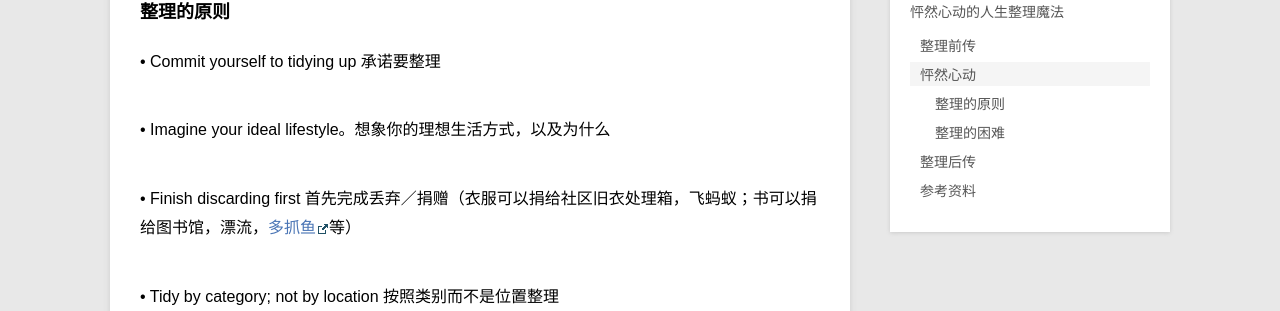
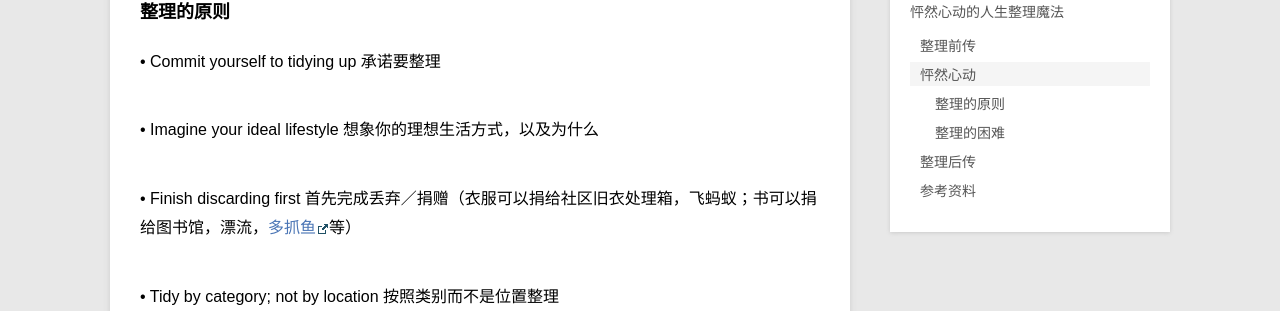
Before and after one commit to violettianjie/violettianjie.github.io, a Jekyll site: the page built from _posts/blog/2018-02-28-sparkjoy.md, in a window 1280 px wide and 900 px high, scrolled down 1116 px. Shown: the part 139-450 px from the top of the window. Built offline with Jekyll 4.4.1, drawn with Linux system fonts in a browser that asks for light colours; comment, search, counter and statistics services are not loaded.

```diff
--- a/_posts/blog/2018-02-28-sparkjoy.md
+++ b/_posts/blog/2018-02-28-sparkjoy.md
@@ -37,7 +37,7 @@ category: blog
 
 •	Commit yourself to tidying up  承诺要整理
 
-•	Imagine your ideal lifestyle。想象你的理想生活方式，以及为什么
+•	Imagine your ideal lifestyle 想象你的理想生活方式，以及为什么
 
 •	Finish discarding first 首先完成丢弃／捐赠（衣服可以捐给社区旧衣处理箱，飞蚂蚁；书可以捐给图书馆，漂流，[多抓鱼](https://www.duozhuayu.com)等）
 
```
